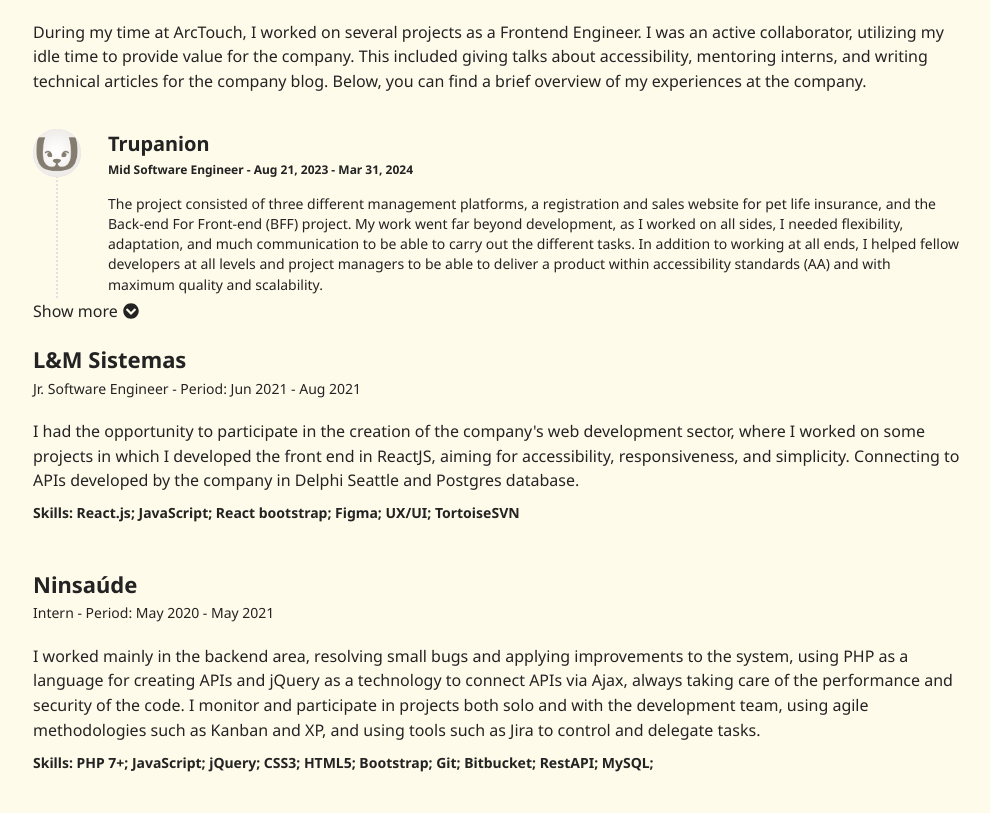
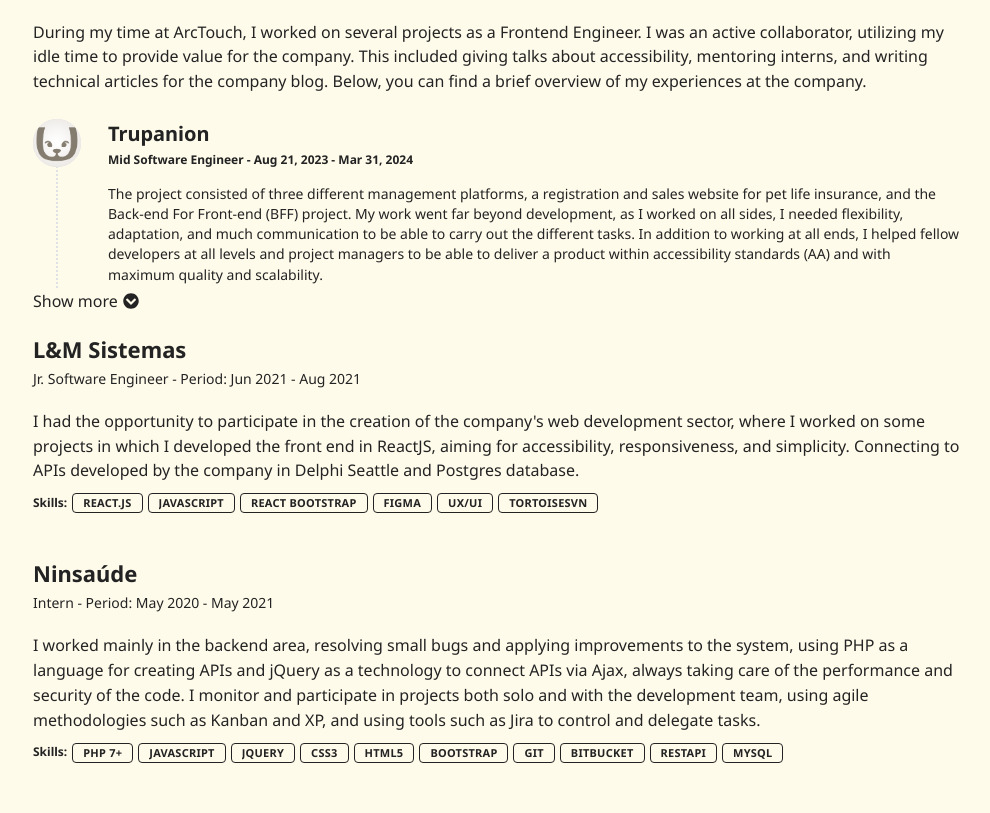
Before and after one commit to VanessaGiannoni/portfolio, a Next.js app: page / in a window 1280 px wide. Shown: the part 1947-2760 px from the top of the page, without its empty margins (143-1133 px from the left). Built offline with nearby package versions, Linux system fonts and the light colour scheme; grey boxes are pictures that could not be loaded.

Commit message:
refactor: add badge for the skills line

```diff
--- a/src/components/ColorSchemeToggle/ColorSchemeToggle.tsx
+++ b/src/components/ColorSchemeToggle/ColorSchemeToggle.tsx
@@ -6,6 +6,7 @@
   Group,
   useComputedColorScheme,
   useMantineColorScheme,
+  useMantineTheme,
 } from '@mantine/core';
 import LightDarkIcon from '../icons/LightDarkIcon';
 // import Unicorn from '../icons/Unicorn';
@@ -15,6 +16,7 @@
   const { setColorScheme } = useMantineColorScheme();
   const computedColorScheme = useComputedColorScheme('light', { getInitialValueInEffect: true });
   const imageUrl = computedColorScheme === 'light' ? '/vans-logo.png' : '/logo-inverted.png';
+  const theme = useMantineTheme();
 
   return (
     <Group justify="right" w={175}>
@@ -22,7 +24,7 @@
         aria-label="toggle-theme"
         onClick={() => setColorScheme(computedColorScheme === 'light' ? 'dark' : 'light')}
         variant="transparent"
-        color={computedColorScheme === 'light' ? 'black' : 'white'}
+        color={computedColorScheme === 'light' ? theme.black : theme.white}
         size="xl"
       >
         <LightDarkIcon />
--- a/src/components/Experience/Experience.tsx
+++ b/src/components/Experience/Experience.tsx
@@ -19,8 +19,23 @@
       altText: 'Trupanion logo',
       description:
         'The project consisted of three different management platforms, a registration and sales website for pet life insurance, and the Back-end For Front-end (BFF) project. My work went far beyond development, as I worked on all sides, I needed flexibility, adaptation, and much communication to be able to carry out the different tasks. In addition to working at all ends, I helped fellow developers at all levels and project managers to be able to deliver a product within accessibility standards (AA) and with maximum quality and scalability.',
-      stack:
-        'TypeScript; Next.js; Jest; Node.js; Zod; Stripe; CSS-in-JS; Mantine; Git; Azure; Contentful; Tech detailing; Architecture; Server-side rendering (SSR); Client-side rendering (CSR)',
+      stack: [
+        'TypeScript',
+        'Next.js',
+        'Jest',
+        'Node.js',
+        'Zod',
+        'Stripe',
+        'CSS-in-JS',
+        'Mantine',
+        'Git',
+        'Azure',
+        'Contentful',
+        'Tech detailing',
+        'Architecture',
+        'Server-side rendering (SSR)',
+        'Client-side rendering (CSR)',
+      ],
     },
     {
       id: 1,
@@ -31,7 +46,7 @@
       altText: 'GSK logo',
       description:
         "This time, the client needed to update some pages on a website that was developed in 2021. Some text and style changes were added. As the project had already been through a few developers, I added documentation to explain some of the processes carried out, and linked the Jira tasks that requested the changes, making it easier for future developers to find what they needed, as well as implementing a versioning system with the team's DevOps and releases that hadn't been implemented previously.",
-      stack: 'Nuxt.js; Scss; Static Site Generation (SSG); Git; GitHub',
+      stack: ['Nuxt.js', 'Scss', 'Static Site Generation (SSG)', 'Git', 'GitHub'],
     },
     {
       id: 2,
@@ -42,7 +57,7 @@
       altText: 'Zoho people logo',
       description:
         "In my first internal project within the company, I was able to explore new horizons and had the freedom to choose the technology that best suited the situation. What started as a small migration that would use Zoho People's HR management system API, ended up becoming something bigger. The idea was to migrate the spreadsheet system to the new platform, so I needed to be side by side with the client to understand their pain and be able to adapt a Python script so that they could download and upload the information on the requested platform, in addition, I took the opportunity to add some tests using PyTest and thus increase the code quality.",
-      stack: 'Python3; PyTest; Pandas; Google Sheets API; Git; GitHub',
+      stack: ['Python3', 'PyTest', 'Pandas', 'Google Sheets API', 'Git', 'GitHub'],
     },
     {
       id: 3,
@@ -53,8 +68,18 @@
       altText: 'HP logo',
       description:
         "During my time at HP, I had the opportunity to work in two different teams. The first team focused on creating a micro-frontend (MFE) orchestrator so HP's development team could add new MFE projects in different technologies alongside legacy projects. In this team, I focused on documenting and mapping the project for new developers who would use the tool. In the second team, I focused on developing a platform for controlling the plans users would access when they subscribed to the HP One service. This team focused on developing micro-frontends in ReactJS and TypeScript.",
-      stack:
-        'TypeScript; React.js; Jest; CSS-in-JS; Scss; Webpacks; Micro Front Ends (MFE); Documentation; Git; GitHub',
+      stack: [
+        'TypeScript',
+        'React.js',
+        'Jest',
+        'CSS-in-JS',
+        'Scss',
+        'Webpacks',
+        'Micro Front Ends (MFE)',
+        'Documentation',
+        'Git',
+        'GitHub',
+      ],
     },
     {
       id: 4,
@@ -65,7 +90,7 @@
       altText: "McCormick's logo",
       description:
         'The aim of this project was to go live during the Super Bowl in the United States and Canada. The main idea was that users could take photos of chicken wing bones and turn them into coins, and at the end of the competition whoever had the most coins could exchange them for a prize. This project was developed as a web app for cell phone and tablet browsers only. The technologies used for development were ReactJS and Typescript',
-      stack: 'TypeScript; React.js; CSS-in-JS; Scss; WebApp; Git; GitHub',
+      stack: ['TypeScript', 'React.js', 'CSS-in-JS', 'Scss', 'WebApp', 'Git', 'GitHub'],
     },
     {
       id: 5,
@@ -76,7 +101,7 @@
       altText: "GSK's logo",
       description:
         'The project consisted of a static website developed in VUE with only one form to receive user registrations. The target the future website provides information on multiple myeloma and encourages patients to share their stories in order to promote scientific research into this rare cancer.',
-      stack: 'JavaScript; Nuxt.js; Scss; Git; GitHub; Static-Site Generation (SSG)',
+      stack: ['JavaScript', 'Nuxt.js', 'Scss', 'Git', 'GitHub', 'Static-Site Generation (SSG)'],
     },
   ];
 
@@ -133,21 +158,42 @@
         description={
           "I had the opportunity to participate in the creation of the company's web development sector, where I worked on some projects in which I developed the front end in ReactJS, aiming for accessibility, responsiveness, and simplicity. Connecting to APIs developed by the company in Delphi Seattle and Postgres database."
         }
-        stack="Skills: React.js; JavaScript; React bootstrap; Figma; UX/UI; TortoiseSVN"
+        stack={['React.js', 'JavaScript', 'React bootstrap', 'Figma', 'UX/UI', 'TortoiseSVN']}
       />
       <Company
         company="Ninsaúde"
         jobTitle="Intern"
         period="May 2020 - May 2021"
         description="I worked mainly in the backend area, resolving small bugs and applying improvements to the system, using PHP as a language for creating APIs and jQuery as a technology to connect APIs via Ajax, always taking care of the performance and security of the code. I monitor and participate in projects both solo and with the development team, using agile methodologies such as Kanban and XP, and using tools such as Jira to control and delegate tasks."
-        stack="Skills: PHP 7+; JavaScript; jQuery; CSS3; HTML5; Bootstrap; Git; Bitbucket; RestAPI; MySQL;"
+        stack={[
+          'PHP 7+',
+          'JavaScript',
+          'jQuery',
+          'CSS3',
+          'HTML5',
+          'Bootstrap',
+          'Git',
+          'Bitbucket',
+          'RestAPI',
+          'MySQL',
+        ]}
       />
       <Company
         company="Góes & Nicoladelli Advogados Associados"
         jobTitle="Developer"
         period="Nov 2018 - Oct 2019"
         description="I was responsible for developing the internal web system of the headquarters of Góes & Nicoladelli Advogados Associados in Criciúma/SC. Mainly focusing on backend infrastructure and software design.The internally developed platform used PHP 5.6 and the Laravel framework, however they were migrating to more current versions. A MySQL database approach was used. From a small but constantly growing structure focused on helping and streamlining the company's work. Our team employed agile methodologies according to our needs"
-        stack="Skills: PHP 5+; JavaScript; jQuery; CSS3; HTML5; Bootstrap; Laravel 5.2; RestAPI; MySQL;"
+        stack={[
+          'PHP 5+',
+          'JavaScript',
+          'jQuery',
+          'CSS3',
+          'HTML5',
+          'Bootstrap',
+          'Laravel 5.2',
+          'RestAPI',
+          'MySQL',
+        ]}
       />
     </SectionContainer>
   );
--- a/src/components/Experience/subcomponents/Company.tsx
+++ b/src/components/Experience/subcomponents/Company.tsx
@@ -1,13 +1,14 @@
 'use client';
 
 import { Title, Text } from '@mantine/core';
+import SkillsBadge from './SkillsBadge';
 
 interface CompanyProps {
   company: string;
   jobTitle: string;
   period: string;
   description: string;
-  stack?: string;
+  stack?: string[];
 }
 export default function Company({ company, jobTitle, period, description, stack }: CompanyProps) {
   return (
@@ -19,9 +20,9 @@
         </Text>
       </Title>
       <Text pt={20}>{description}</Text>
-      <Text size="sm" mt={10} fw={700}>
-        {stack}
-      </Text>
+      {stack && (
+        <SkillsBadge stack={stack} />
+      )}
     </article>
   );
 }
--- /dev/null
+++ b/src/components/Experience/subcomponents/SkillsBadge.tsx
@@ -0,0 +1,26 @@
+'use client';
+
+import { Badge, Group, Text, useComputedColorScheme, useMantineTheme } from '@mantine/core';
+
+interface SkillsBadgeProps {
+  stack: string[] | [];
+}
+
+export default function SkillsBadge({ stack }: SkillsBadgeProps) {
+  const colorScheme = useComputedColorScheme('light', { getInitialValueInEffect: true });
+  const theme = useMantineTheme();
+  const badgeColor = colorScheme === 'light' ? theme.black : theme.white;
+
+  return (
+    <Group gap={5} mt={10}>
+        <Text size="xs" fw={700}>
+          Skills:
+        </Text>
+        {stack.map((item, index) => (
+          <Badge color={badgeColor} autoContrast variant="outline" radius="sm" key={index}>
+            {item}
+          </Badge>
+        ))}
+    </Group>
+  );
+}
--- a/src/components/Experience/subcomponents/TimeLineItem.tsx
+++ b/src/components/Experience/subcomponents/TimeLineItem.tsx
@@ -1,6 +1,12 @@
 'use client';
 
-import { Timeline, Title, Avatar, Text } from '@mantine/core';
+import {
+  Timeline,
+  Title,
+  Avatar,
+  Text,
+} from '@mantine/core';
+import SkillsBadge from './SkillsBadge';
 
 interface TimeLineItemProps {
   title: string;
@@ -9,7 +15,7 @@
   src: string;
   altText: string;
   description: string;
-  stack: string;
+  stack: [] | string[];
 }
 
 export default function TimeLineItem({
@@ -39,9 +45,7 @@
       <Text size="sm" pt={10}>
         {description}
       </Text>
-      <Text size="xs" mt={4} fw={700}>
-        Skills: {stack}
-      </Text>
+      <SkillsBadge stack={stack} />
     </Timeline.Item>
   );
 }
```
